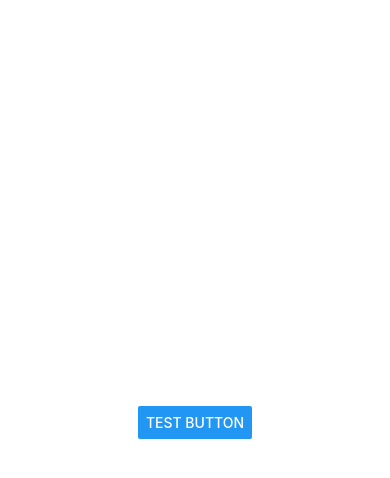
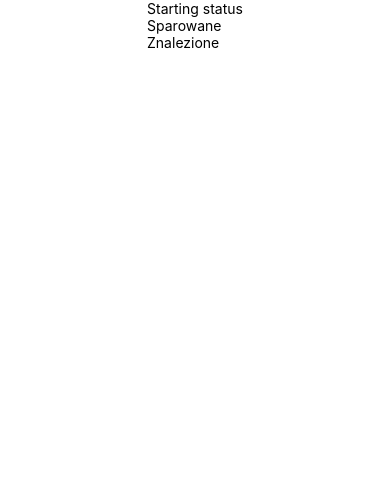
Before and after one commit to pzdralewicz/RN-Bluetooth-Playground, a React Native app: screen / in a window 390 px wide. Shown: the top 478 px of the page. Built offline with nearby package versions, Linux system fonts and the light colour scheme.

Commit message:
Create simple devices ui

```diff
--- a/package.json
+++ b/package.json
@@ -11,7 +11,8 @@
   },
   "dependencies": {
     "react": "16.11.0",
-    "react-native": "0.62.2"
+    "react-native": "0.62.2",
+    "styled-components": "^5.1.1"
   },
   "devDependencies": {
     "@babel/core": "^7.6.2",
@@ -20,14 +21,15 @@
     "@types/jest": "^24.0.24",
     "@types/react-native": "^0.62.0",
     "@types/react-test-renderer": "16.9.2",
+    "@types/styled-components": "^5.1.0",
     "@typescript-eslint/eslint-plugin": "^2.27.0",
     "@typescript-eslint/parser": "^2.27.0",
     "babel-jest": "^24.9.0",
     "eslint": "^6.5.1",
     "jest": "^24.9.0",
     "metro-react-native-babel-preset": "^0.58.0",
+    "prettier": "^2.0.4",
     "react-test-renderer": "16.11.0",
-    "prettier": "^2.0.4",
     "typescript": "^3.8.3"
   },
   "jest": {
--- /dev/null
+++ b/src/components/BTListener.styles.ts
@@ -0,0 +1,44 @@
+import styled from 'styled-components';
+import {Text, View, ScrollView as RNScrollView, TouchableOpacity} from 'react-native';
+
+export const ScrollView = styled(RNScrollView)`
+  width: 100%;
+  flex: 1;
+`
+
+export const StatusBar = styled(TouchableOpacity)`
+  background: blanchedalmond;
+  width: 100%;
+  height: 50px;
+  display: flex;
+  justify-content: center;
+  align-items: center;
+`
+
+export const StatusText = styled(Text)`
+
+`
+
+export const DevicesContainer = styled(View)`
+  width: 100%;
+  display: flex;
+  justify-content: flex-start;
+  align-items: center;
+`
+
+export const Title = styled(Text)`
+  margin: 10px;
+`
+
+export const List = styled(View)`
+  width: 100%;
+`
+
+export const ItemContainer = styled(TouchableOpacity)`
+  background: #ddd;
+  width: 100%;
+  height: 40px;
+  display: flex;
+  justify-content: center;
+  align-items: center;
+`
--- a/src/components/BTListener.tsx
+++ b/src/components/BTListener.tsx
@@ -1,45 +1,105 @@
-import React, {useEffect} from 'react';
-import {Button, NativeEventEmitter, View} from 'react-native';
+import React, {useEffect, useState} from 'react';
+import {NativeEventEmitter, Text} from 'react-native';
+import * as Styled from './BTListener.styles';
 import BluetoothModule from '../modules/Bluetooth';
+import {BTError, Device} from '../interfaces/BluetoothNativeModule';
 
 export const BTListener = () => {
+  const [status, setStatus] = useState('Starting status');
+  const [devices, setDevices] = useState({
+    paired: [] as Device[],
+    unpaired: [] as Device[],
+  });
   const Bluetooth = BluetoothModule.getInstance();
 
   useEffect(() => {
     const emitter = new NativeEventEmitter(Bluetooth.getNativeModule());
 
     const listeners = [
-      emitter.addListener('CONNECTED', (device) => {
+      emitter.addListener('CONNECTED', (device: Device) => {
         console.log('CONNECT', device);
+        setStatus(`Connected: ${device.name}`);
       }),
-      emitter.addListener('DISCONNECTED', (device) => {
+      emitter.addListener('DISCONNECTED', (device: Device) => {
         console.log('DISCONNECT', device);
+        setStatus(`Disconnected: ${device.name}`);
       }),
       emitter.addListener('TURNED_ON', () => {
         console.log('TURNED_ON');
+        setStatus(`Bluetooth: on`);
       }),
       emitter.addListener('TURNED_OFF', () => {
         console.log('TURNED_OFF');
+        setStatus(`Bluetooth: off`);
       }),
-      emitter.addListener('ERROR', () => {
-        console.log('TURNED_OFF');
+      emitter.addListener('ERROR', (err: BTError) => {
+        setStatus(`Error: ${err.message}`);
       }),
     ];
 
     return () => listeners.forEach((listener) => listener.remove());
   }, []);
 
-  const onButtonPressed = () => {
-    Bluetooth.getNativeModule()
+  const loadDevices = async () => {
+    console.log('Load devices');
+    setStatus('Loading devices');
 
-    Bluetooth.listPaired()
-      .then((test) => console.log(test))
-      .catch((err) => console.log(err));
+    const paired = await Bluetooth.listPaired();
+    const unpaired = await Bluetooth.listUnpaired();
+
+    setDevices({
+      paired,
+      unpaired,
+    });
+  };
+
+  const requestEnable = async () => {
+    console.log('Request enable');
+    const {isBluetoothActive, requestEnable} = Bluetooth;
+
+    if (!(await isBluetoothActive())) requestEnable();
+  };
+
+  const onDevicePress = async ({address}: Device) => {
+    console.log('onDevicePress');
+    const {isConnected, connect, disconnect} = Bluetooth;
+
+    if (await isConnected(address)) connect(address);
+    else disconnect(address);
+  };
+
+  const onDeviceLongPress = ({address}: Device) => {
+    console.log('onDeviceLongPress');
+    const isPaired = devices.paired.find(
+      (paired) => paired.address === address,
+    );
+
+    if (!isPaired) Bluetooth.pair(address);
+  };
+
+  const renderDevices = (devices: Device[]) => {
+    return devices.map(device => (
+      <Styled.ItemContainer
+        onPress={() => onDevicePress(device)}
+        onLongPress={() => onDeviceLongPress(device)}>
+        <Text>{device.name}</Text>
+      </Styled.ItemContainer>
+    ));
   };
 
   return (
-    <View>
-      <Button title="test button" onPress={onButtonPressed} />
-    </View>
+    <Styled.ScrollView>
+      <Styled.StatusBar onPress={loadDevices} onLongPress={requestEnable}>
+        <Styled.StatusText>{status}</Styled.StatusText>
+      </Styled.StatusBar>
+      <Styled.DevicesContainer>
+        <Styled.Title>Sparowane</Styled.Title>
+        <Styled.List>{renderDevices(devices.paired)}</Styled.List>
+      </Styled.DevicesContainer>
+      <Styled.DevicesContainer>
+        <Styled.Title>Znalezione</Styled.Title>
+        <Styled.List>{renderDevices(devices.unpaired)}</Styled.List>
+      </Styled.DevicesContainer>
+    </Styled.ScrollView>
   );
 };
```
Also changed, not shown: 1 other file (tests, documents, lock files or other folders).
